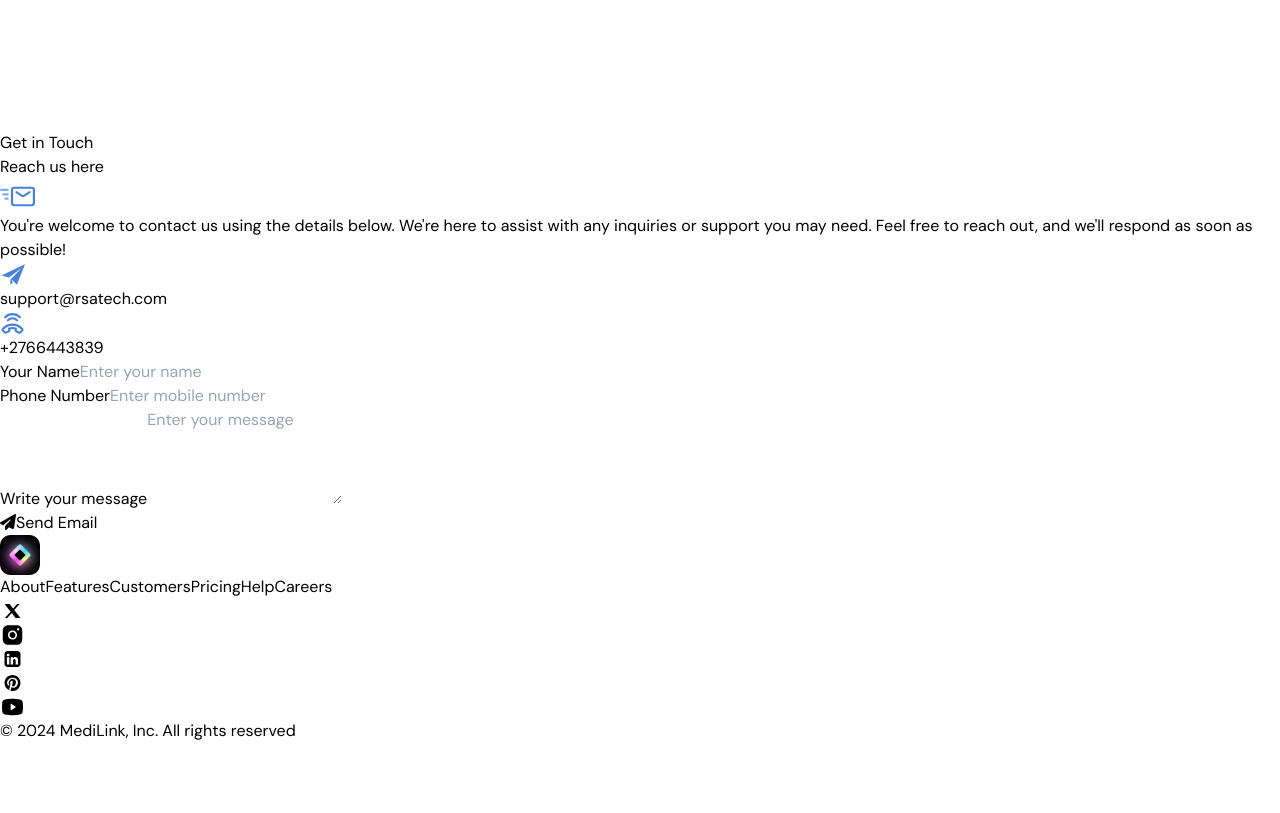
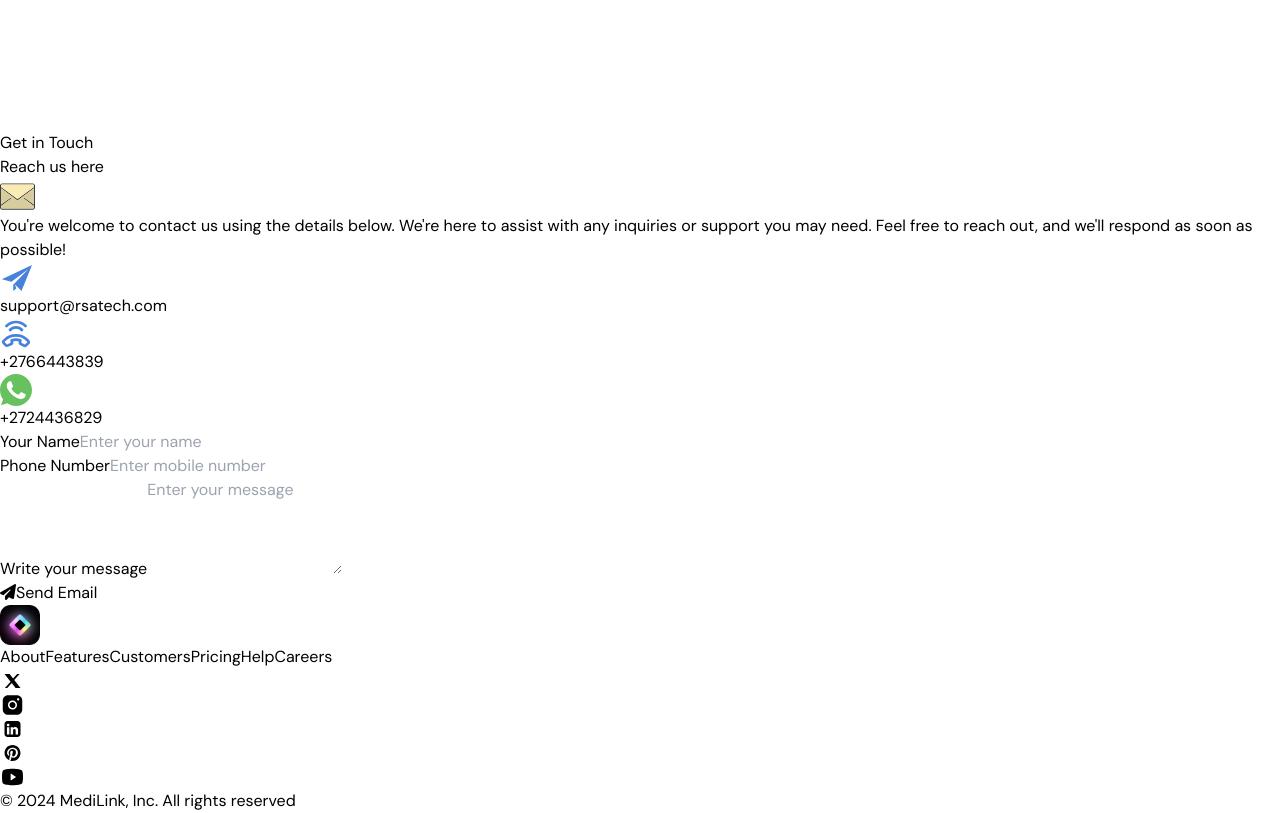
Before and after one commit to NicholasJardine/DeepBlu, a Next.js app: page /contact in a window 1280 px wide. Shown: the part 2540-3353 px from the top of the page. Before the commit the page ends 3283 px from the top, so only its background shows below. Built offline with nearby package versions, Linux system fonts and the light colour scheme.

Commit message:
added styling to contact us screen

```diff
--- a/src/app/contact/page.tsx
+++ b/src/app/contact/page.tsx
@@ -42,26 +42,29 @@ export default function Contact() {
   return (
     <>
       <Header />
-      <div className="container mx-auto px-6 mt-0">
-        <section className='py-10 flex flex-col items-center mb-6 bg-[#f5f5ff] rounded-lg shadow-md'>
+        <section className='py-10 flex flex-col items-center bg-[radial-gradient(ellipse_200%_100%_at_bottom_left,#183EC2,#EAEEFE_86%)] overflow-x-clip shadow-md'>
           <h1 className='section-title text-7xl mb-4'>Get in Touch</h1>
           <div className="bg-white max-w-[75%] rounded-lg shadow-lg overflow-hidden">
             <div className="mx-auto max-w-[90%] flex flex-col md:flex-row items-stretch justify-between gap-10 p-8">
               <div className="basis-[48%] text-[#676767]">
                 <h3 className="font-medium text-[#000F38] text-[25px] flex items-center mb-5">
-                  Reach us here <Image src={'/message.svg'} width={35} height={35} className="ml-2" alt="Message Icon" />
+                  Reach us here <Image src={'/envelope.svg'} width={35} height={35} className="ml-2" alt="Message Icon" />
                 </h3>
                 <p className="max-w-[450px] leading-[1.6] mb-6">
                   You're welcome to contact us using the details below. We're here to assist with any inquiries or support you may need. Feel free to reach out, and we'll respond as soon as possible!
                 </p>
                 <ul>
                   <li className="flex items-center my-5">
-                    <Image src={'/paper-plane.svg'} width={25} height={25} className="mr-2" alt="Mail Icon" />
-                    <span className="ml-2 text-sm font-medium">support@rsatech.com</span>
+                    <Image src={'/paper-plane.svg'} width={32} height={32} className="mr-2" alt="Mail Icon" />
+                    <span className="ml-2 text-md font-medium">support@rsatech.com</span>
                   </li>
                   <li className="flex items-center my-5">
-                    <Image src={'/phone.svg'} width={25} height={25} className="mr-2" alt="Phone Icon" />
-                    <span className="ml-2 text-sm font-medium">+2766443839</span>
+                    <Image src={'/phone.svg'} width={32} height={32} className="mr-2" alt="Phone Icon" />
+                    <span className="ml-2 text-md font-medium">+2766443839</span>
+                  </li>
+                  <li className="flex items-center my-5">
+                    <Image src={'/whatsapp.svg'} width={32} height={32} className="mr-2" alt="Whatsapp Icon" />
+                    <span className="ml-2 text-md font-medium">+2724436829</span>
                   </li>
                 </ul>
               </div>
@@ -114,7 +117,7 @@ export default function Contact() {
             </div>
           </div>
         </section>
-      </div>
+
       <Footer />
     </>
   );
```
Also changed, not shown: public/envelope.svg (added), public/whatsapp.svg (added).
